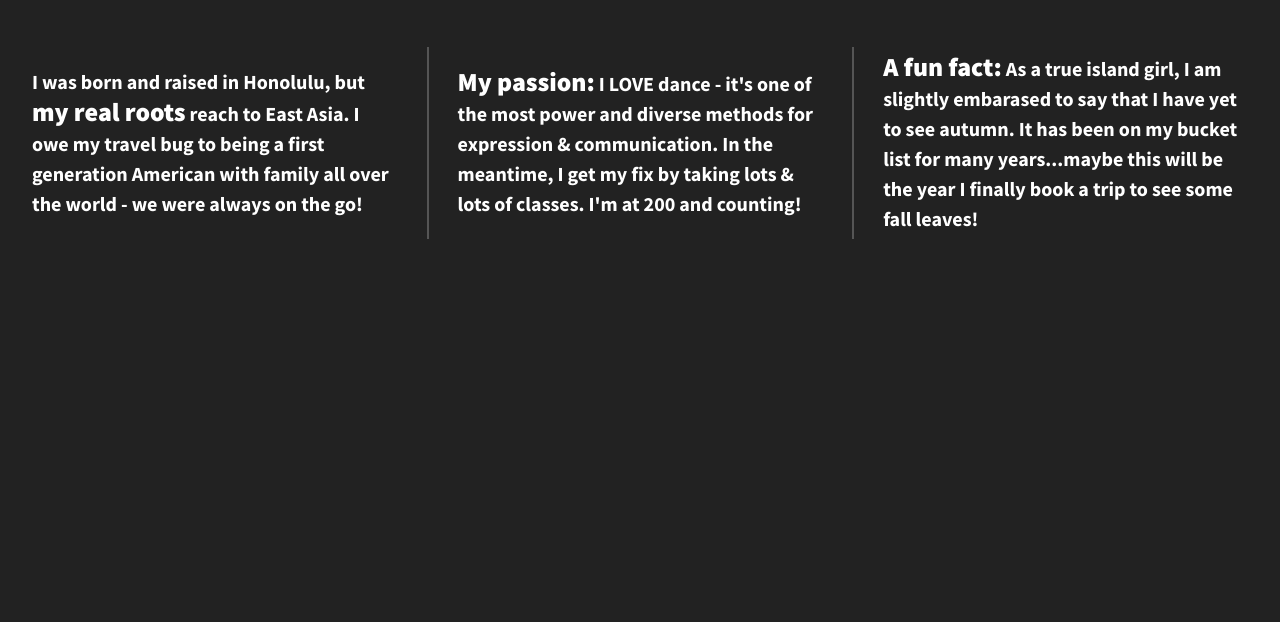
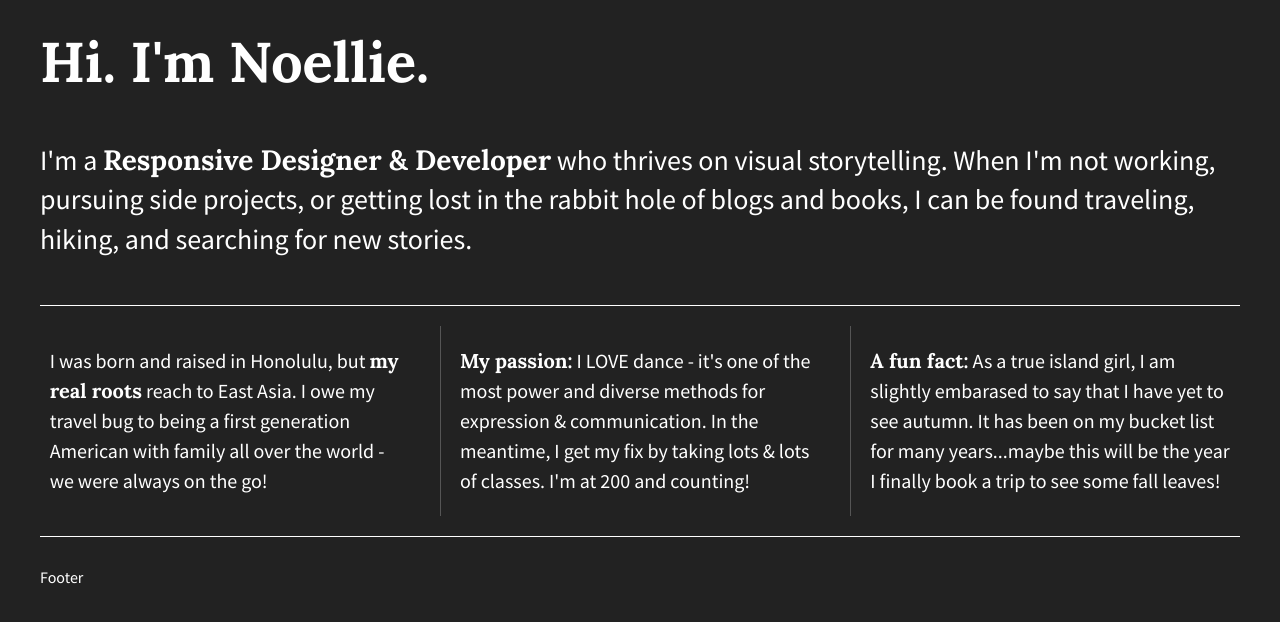
Before and after one commit to noellie-n/206-flexbox-grid, a plain HTML site: page index.html in a window 1280 px wide. Drawn offline with nearby package versions, Linux system fonts and the light colour scheme.

Commit message:
Added personalized header, main section, footer, and borders

```diff
--- a/css/main.css
+++ b/css/main.css
@@ -104,28 +104,29 @@ html {
 
 body {
   font-family: 'Source Sans Pro', sans-serif;
-  font-weight: 700;
   color: #fff;
-  padding: 2em;
-  height: 100%;
+  padding: 0 2em;
+  display: flex;
+  justify-content: center;
 }
 
 .wrapper {
-  /*add display:flex and set justify-content to space-between*/
     display: flex;
     flex-flow: row wrap;
     justify-content: space-between;
     align-items: center;
+    max-width: 1200px;
 }
 
-.wrapper span{
-    font-family: 'Source Sans Pro', sans-serif;
-    font-weight: 900;
-    font-size: 1.3em;
+header,
+footer,
+main {
+    display: flex;
+    justify-content: flex-start;
+    align-items: center;
 }
 
-.div-1, .div-2, .div-3 {
-  /*give the divs a width of 30%, add display:flex, set justify-content and align-items to center*/
+.flex-item {
     line-height: 1.5em;
     font-size: 1.25em;
     background-color: none;
@@ -133,8 +134,35 @@ body {
     width: 30%;
     justify-content: center;
     align-items: center;
+    margin: 20px auto;
 }
 
+header {
+    height: 125px;
+    width: 100%;
+    font-family: 'Lora', serif;
+    font-weight: 700;
+    font-size: 3.5em;
+}
+
+main {
+    height: 150px;
+    width: 100%;
+    font-size: 1.75em;
+    padding-bottom: 30px;
+    border-bottom: 1px solid #fff;
+}
+
+p span{
+    font-family: 'Lora', serif;
+    font-weight: 700;
+}
+
+footer {
+    height: 80px;
+    width: 100%;
+    border-top: 1px solid #fff;
+}
 
 
 /* ==========================================================================
@@ -218,15 +246,17 @@ body {
    ========================================================================== */
 
 @media all and (min-width: 1200px) {
-    .div-1, .div-2, .div-3 {
+    .flex-item {
       flex-basis: 30%;
     }
 
-    .div-1, .div-2 {
-      border-right: 2px solid #555;
+    #div-1, #div-2 {
+      border-right: 1px solid #555;
       padding-right: 30px;
     }
 }
+
+@media (max-width:)
 
 @media print,
        (-webkit-min-device-pixel-ratio: 1.25),
--- a/index.html
+++ b/index.html
@@ -13,9 +13,8 @@
         <link rel="stylesheet" href="css/normalize.css">
         <link rel="stylesheet" href="css/main.css">
         <script src="js/vendor/modernizr-2.8.3.min.js"></script>
-        <link href='http://fonts.googleapis.com/css?family=Lora:700' rel='stylesheet' type='text/css'>
         <link rel="preconnect" href="https://fonts.gstatic.com">
-        <link href="https://fonts.googleapis.com/css2?family=Source+Sans+Pro:ital,wght@0,700;0,900;1,400&display=swap" rel="stylesheet">
+        <link href="https://fonts.googleapis.com/css2?family=Lora:wght@400;700&family=Source+Sans+Pro:wght@400;700&display=swap" rel="stylesheet">
     </head>
     <body>
         <!--[if lt IE 8]>
@@ -23,15 +22,22 @@
         <![endif]-->
 
         <section class="wrapper">
-            <div class="div-1">
+            <header>Hi. I'm Noellie.</header>
+            <main>
+                <p>I'm a <span>Responsive Designer & Developer</span> who thrives on visual storytelling. When I'm not working, pursuing side projects, or getting lost in the rabbit hole of blogs and books, I can be found traveling, hiking, and searching for new stories.</p>
+            </main>
+            <div id="div-1" class="flex-item">
                 <p>I was born and raised in Honolulu, but <span>my real roots</span> reach to East Asia. I owe my travel bug to being a first generation American with family all over the world - we were always on the go!</p>
             </div>
-            <div class="div-2">
+            <div id="div-2" class="flex-item">
                 <p><span>My passion:</span> I LOVE dance - it's one of the most power and diverse methods for expression & communication. In the meantime, I get my fix by taking lots & lots of classes. I'm at 200 and counting!</p>
             </div>
-            <div class="div-3">
+            <div id="div-3" class="flex-item">
                 <p><span>A fun fact:</span> As a true island girl, I am slightly embarased to say that I have yet to see autumn. It has been on my bucket list for many years...maybe this will be the year I finally book a trip to see some fall leaves!</p>
             </div>
+            <footer>
+                Footer
+            </footer>
         </section>
 
         <script src="https://ajax.googleapis.com/ajax/libs/jquery/1.11.3/jquery.min.js"></script>
```
Lines whose indentation alone changed are shown as unchanged.
